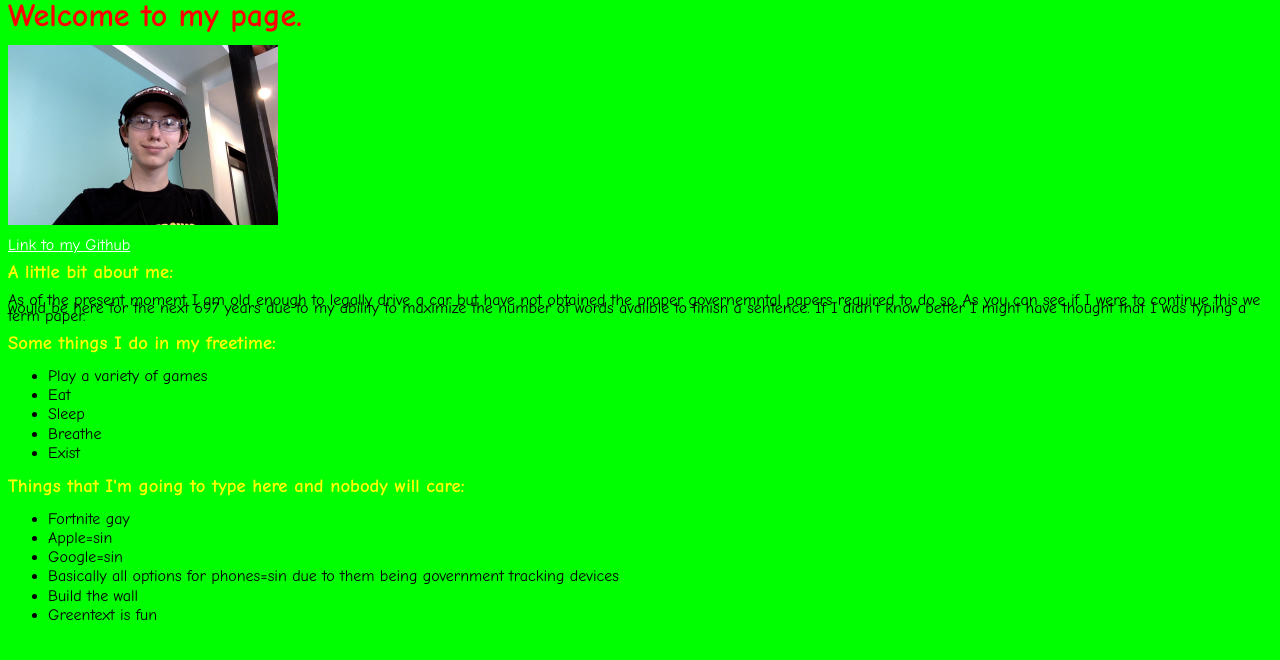
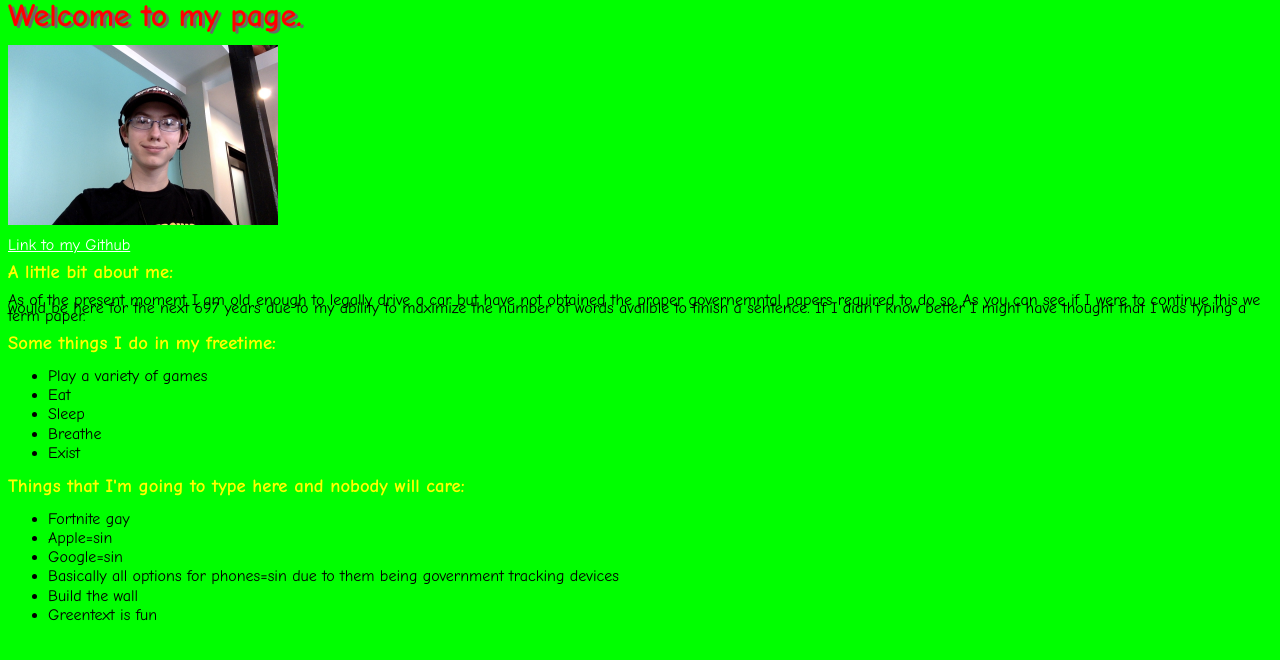
Before and after one commit to Hazma314/Practice, a plain HTML site: page index.html in a window 1280 px wide. Drawn offline with Linux system fonts and the light colour scheme.

Commit message:
Update style.css

```diff
--- a/style.css
+++ b/style.css
@@ -29,6 +29,7 @@ li  {
 
 h1  {
     color: red;
+    text-shadow: 3px 2px dimgray;
 }
 
 h2  {
```
